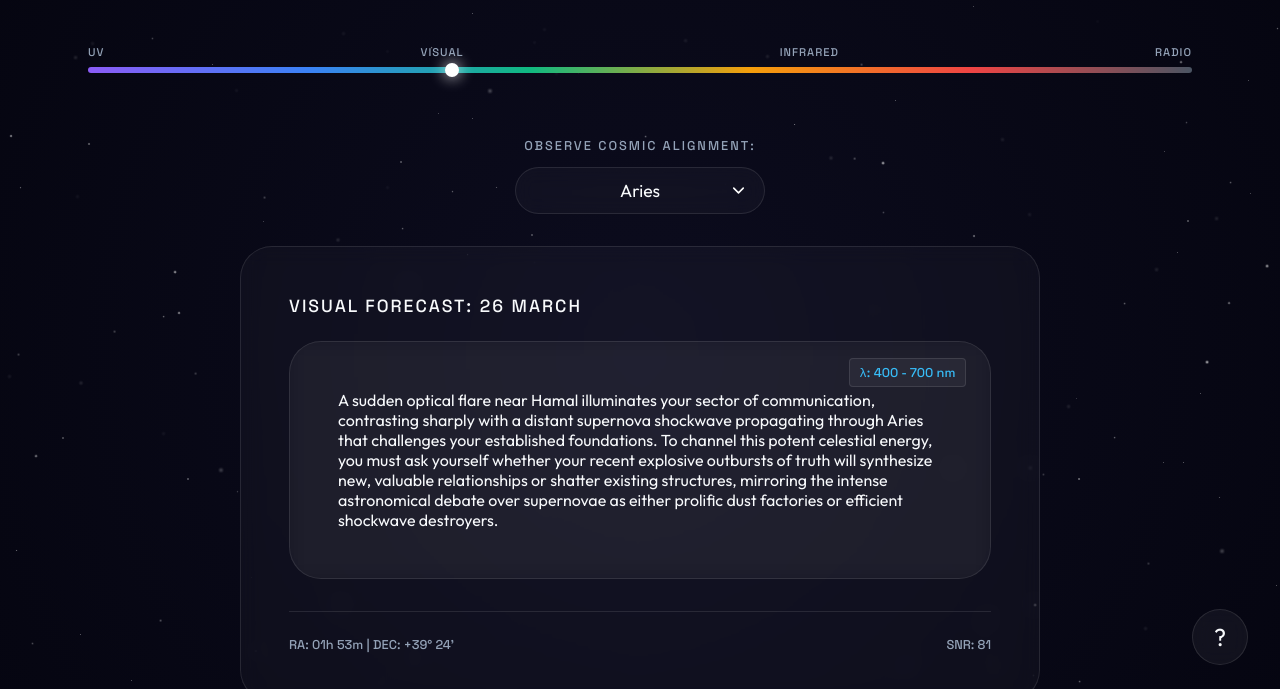
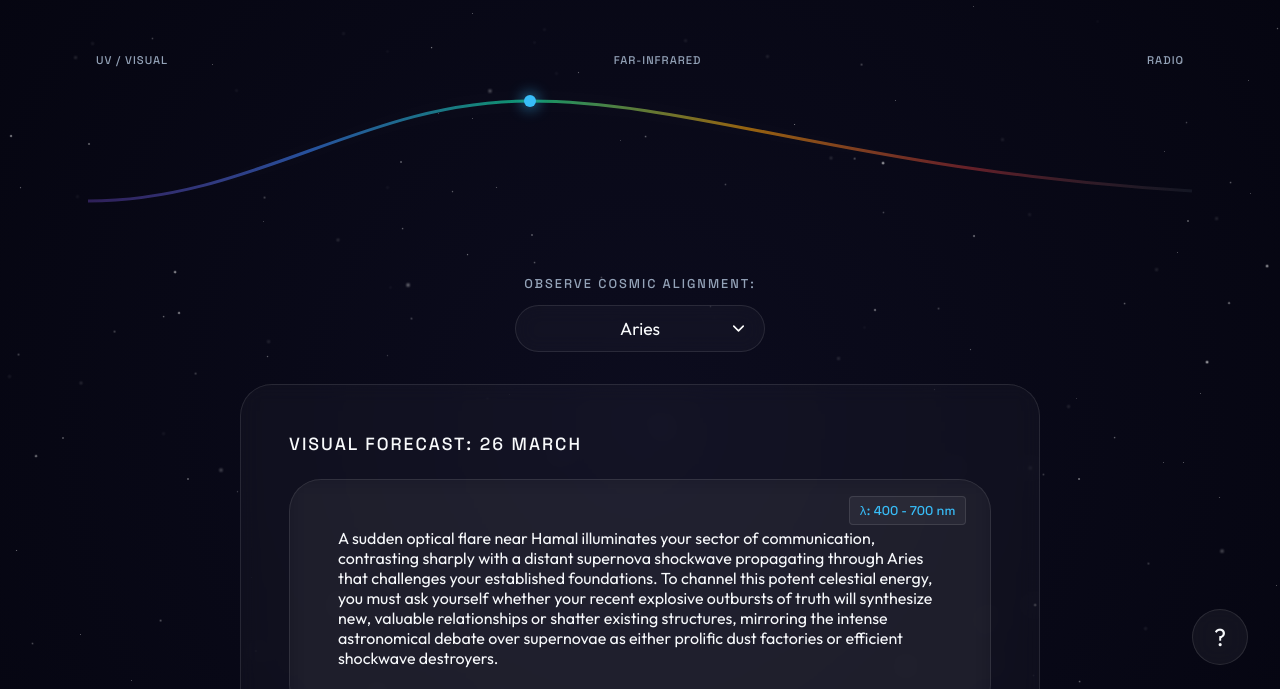
Before and after one commit to aswinpvijayan/Multi-wavelength-Astrology, a website: page index.html in a window 1280 px wide. Shown: the part 103-792 px from the top of the page. Drawn offline with Linux system fonts and the light colour scheme.

Commit message:
Implement interactive SVG SED curve and dynamic marker color matching

```diff
--- a/app.js
+++ b/app.js
@@ -91,9 +91,9 @@ function updateForecast() {
     };
 
     const markerPositions = {
-        'visual': '33%',
-        'far_infrared': '67%',
-        'radio': '98%'
+        'visual': { left: '40%', top: '10px' },
+        'far_infrared': { left: '75%', top: '80px' },
+        'radio': { left: '98%', top: '100px' }
     };
 
     // Set the date heading (e.g., "Visual Forecast: 26 March")
@@ -103,7 +103,8 @@ function updateForecast() {
 
     // Update UI Elements
     wavelengthRange.textContent = ranges[wavelength];
-    spectrumMarker.style.left = markerPositions[wavelength];
+    spectrumMarker.style.left = markerPositions[wavelength].left;
+    spectrumMarker.style.top = markerPositions[wavelength].top;
 
     const signData = allForecasts[currentSign];
     if (!signData) return;
--- a/index.css
+++ b/index.css
@@ -417,38 +417,81 @@ h1 {
     font-family: 'Space Grotesk', sans-serif;
     font-size: 0.7rem;
     color: var(--text-secondary);
-    margin-bottom: 0.5rem;
+    margin-bottom: 1rem;
     text-transform: uppercase;
     letter-spacing: 1px;
 }
 
-.spectrum-bar {
-    height: 6px;
+.clickable-label {
+    cursor: pointer;
+    transition: color 0.3s ease;
+    padding: 0.5rem;
+    border-radius: 4px;
+}
+
+.clickable-label:hover {
+    color: #fff;
+    background: rgba(255, 255, 255, 0.05);
+}
+
+.spectrum-svg-wrap {
+    position: relative;
+    height: 120px;
     width: 100%;
-    background: linear-gradient(to right,
-        #8b5cf6 0%, /* UV */
-        #3b82f6 20%, /* Blue */
-        #10b981 40%, /* Green */
-        #f59e0b 60%, /* Orange */
-        #ef4444 80%, /* Red/IR */
-        #4b5563 100% /* Radio */
-    );
-    border-radius: 3px;
-    position: relative;
+}
+
+.sed-svg {
+    width: 100%;
+    height: 100%;
+    filter: drop-shadow(0 0 10px rgba(255, 255, 255, 0.1));
+}
+
+.sed-path {
+    filter: blur(0.5px);
 }
 
 .spectrum-marker {
     position: absolute;
-    top: 50%;
+    top: 10px; /* Initial for Visual */
     left: 40%; /* Initial for Visual */
-    width: 14px;
-    height: 14px;
-    background: #fff;
+    width: 12px;
+    height: 12px;
+    background: var(--visual-glow);
     border-radius: 50%;
     transform: translate(-50%, -50%);
-    box-shadow: 0 0 15px #fff;
-    transition: all 0.5s cubic-bezier(0.175, 0.885, 0.32, 1.275);
-    z-index: 2;
+    box-shadow: 0 0 15px var(--visual-glow);
+    transition: all 0.6s cubic-bezier(0.34, 1.56, 0.64, 1);
+    z-index: 5;
+    pointer-events: none;
+}
+
+.click-zones {
+    position: absolute;
+    top: 0;
+    left: 0;
+    width: 100%;
+    height: 100%;
+    display: flex;
+    z-index: 4;
+}
+
+.zone {
+    cursor: pointer;
+    height: 100%;
+}
+
+.zone:hover {
+    background: rgba(255, 255, 255, 0.02);
+}
+
+.fir-mode .spectrum-marker {
+    background: var(--fir-glow);
+    box-shadow: 0 0 15px var(--fir-glow);
+}
+
+.radio-mode .spectrum-marker {
+    background: var(--radio-glow);
+    box-shadow: 0 0 15px var(--radio-glow);
 }
 
 .wavelength-range {
--- a/index.html
+++ b/index.html
@@ -42,13 +42,31 @@
 
         <section id="spectrum-container" class="spectrum-container">
             <div class="spectrum-labels">
-                <span>UV</span>
-                <span>Visual</span>
-                <span>Infrared</span>
-                <span>Radio</span>
+                <span class="clickable-label" onclick="setMode('visual')">UV / Visual</span>
+                <span class="clickable-label" onclick="setMode('far_infrared')">Far-Infrared</span>
+                <span class="clickable-label" onclick="setMode('radio')">Radio</span>
             </div>
-            <div class="spectrum-bar">
+            <div class="spectrum-svg-wrap">
+                <svg viewBox="0 0 1000 120" preserveAspectRatio="none" class="sed-svg">
+                    <defs>
+                        <linearGradient id="sed-gradient" x1="0%" y1="0%" x2="100%" y2="0%">
+                            <stop offset="0%" style="stop-color:#8b5cf6;stop-opacity:0.3" />
+                            <stop offset="20%" style="stop-color:#3b82f6;stop-opacity:0.6" />
+                            <stop offset="40%" style="stop-color:#10b981;stop-opacity:0.8" />
+                            <stop offset="60%" style="stop-color:#f59e0b;stop-opacity:0.6" />
+                            <stop offset="80%" style="stop-color:#ef4444;stop-opacity:0.4" />
+                            <stop offset="100%" style="stop-color:#4b5563;stop-opacity:0.2" />
+                        </linearGradient>
+                    </defs>
+                    <path d="M0,110 C150,110 250,10 400,10 C550,10 700,80 1000,100"
+                          stroke="url(#sed-gradient)" stroke-width="3" fill="none" class="sed-path" />
+                </svg>
                 <div id="spectrum-marker" class="spectrum-marker"></div>
+                <div class="click-zones">
+                    <div class="zone" onclick="setMode('visual')" style="width: 40%"></div>
+                    <div class="zone" onclick="setMode('far_infrared')" style="width: 35%"></div>
+                    <div class="zone" onclick="setMode('radio')" style="width: 25%"></div>
+                </div>
             </div>
         </section>
 
```
